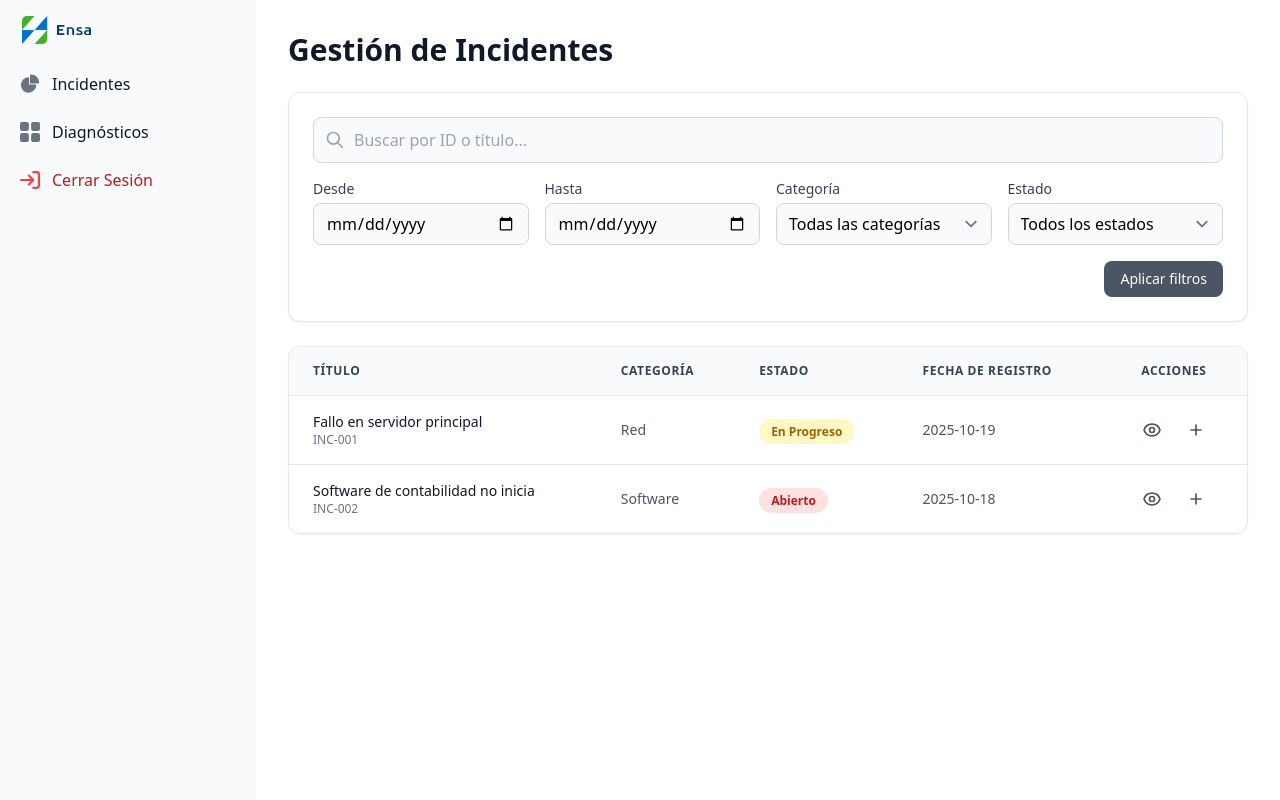
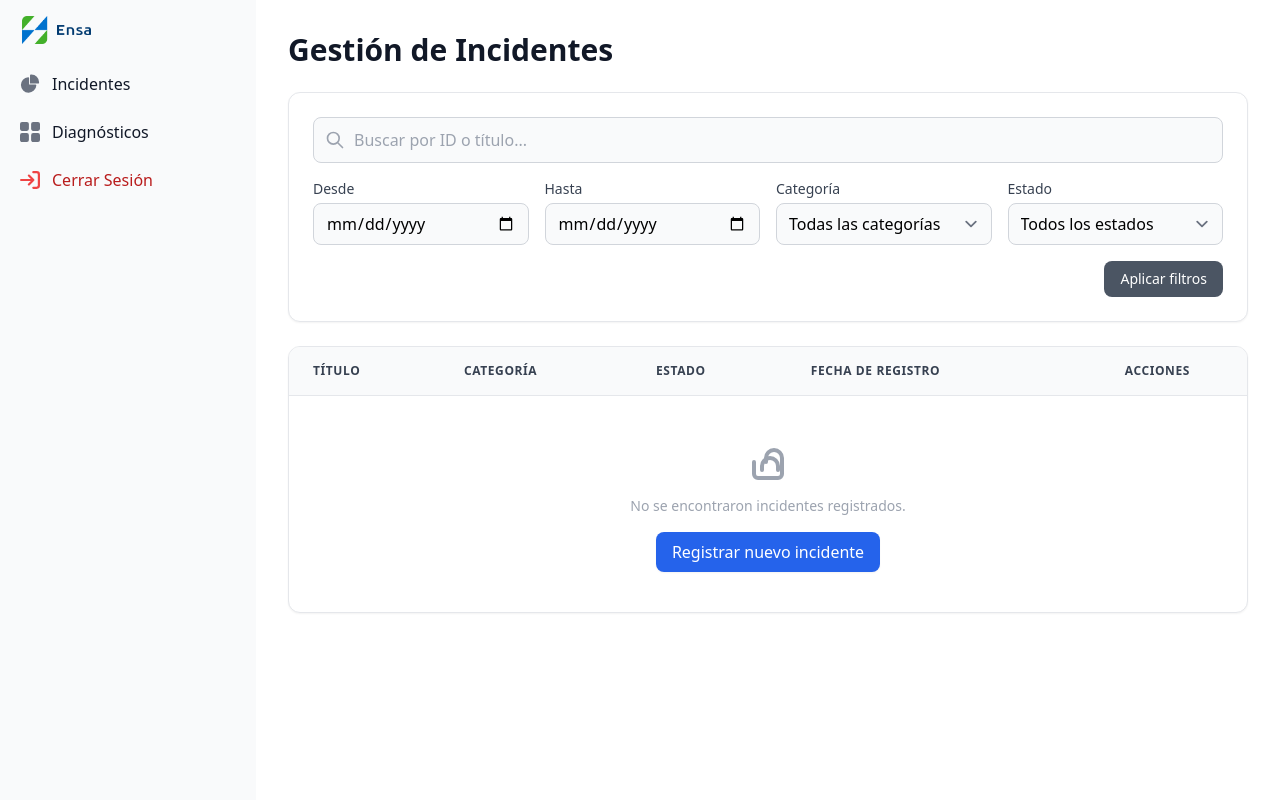
Before and after one commit to jsusurcia/pryGobierno, a Flask app: page /dashboard in a window 1280 px wide. Run offline with Flask 3, Linux system fonts and the light colour scheme; the visitor is signed in with stand-in values (Sample User, id 1); data that the repository does not hold is empty; some libraries are stand-ins or nearby versions.

Commit message:
Arreglo de incidentes - Datos no BD

```diff
--- a/app/ConexionBD.py
+++ b/app/ConexionBD.py
@@ -4,9 +4,9 @@ def get_connection():
     try:
         conexion = psycopg2.connect(
             host="localhost",
-            database="gobierno",
+            database="Gobierno",
             user="postgres",
-            password="200605"
+            password="070905"
         )
         return conexion
     except Exception as e:
--- a/app/controllers/control_incidentes.py
+++ b/app/controllers/control_incidentes.py
@@ -102,7 +102,7 @@ class ControlIncidentes:
             return incidentes
 
         except Exception as e:
-            print(f"⚠️ Error en listar_incidentes => {e}")
+            print(f"Error en listar_incidentes => {e}")
             return []
 
 
@@ -161,7 +161,7 @@ class ControlIncidentes:
                 conexion.commit()
 
             conexion.close()
-            return 0  # ✅ Éxito
+            return 0
 
         except Exception as e:
             print(f"Error en actualizar_estado => {e}")
--- a/app/run.py
+++ b/app/run.py
@@ -109,7 +109,12 @@ def gestion_incidentes():
     try:
         # Obtener todos los incidentes
         todos = ControlIncidentes.listar_incidentes()
-        print(f"🧩 Total de incidentes obtenidos: {len(todos)}")
+
+        # 🧹 Si la función devuelve None o vacío, lo forzamos a lista vacía
+        if not todos:
+            todos = []
+
+        print(f"Total de incidentes obtenidos: {len(todos)}")
 
         incidentes = []
         for inc in todos:
@@ -150,32 +155,36 @@ def gestion_incidentes():
             if cumple:
                 incidentes.append(inc)
 
-        # Convertir incidentes a objetos para el template
-        class IncidenteObj:
-            def __init__(self, data):
-                self.id_incidente = data.get('id_incidente') or data.get('id')
-                self.titulo = data.get('titulo', '')
-                self.descripcion = data.get('descripcion', '')
-                self.categoria = data.get('categoria', 'No asignada')
-                self.estado = data.get('estado', 'abierto')
+        #  Si no hay incidentes, se envía una lista vacía (evita datos falsos)
+        if not incidentes:
+            incidentes_obj = []
+        else:
+            class IncidenteObj:
+                def __init__(self, data):
+                    self.id_incidente = data.get('id_incidente') or data.get('id')
+                    self.titulo = data.get('titulo', '')
+                    self.descripcion = data.get('descripcion', '')
+                    self.categoria = data.get('categoria', 'No asignada')
+                    self.estado = data.get('estado', 'abierto')
 
-                # Manejar fecha_creacion
-                fecha_reporte = data.get('fecha_reporte')
-                if isinstance(fecha_reporte, datetime):
-                    self.fecha_creacion = fecha_reporte
-                elif fecha_reporte:
-                    try:
-                        self.fecha_creacion = datetime.strptime(str(fecha_reporte), '%Y-%m-%d')
-                    except:
+                    # Manejar fecha_creacion
+                    fecha_reporte = data.get('fecha_reporte')
+                    if isinstance(fecha_reporte, datetime):
+                        self.fecha_creacion = fecha_reporte
+                    elif fecha_reporte:
+                        try:
+                            self.fecha_creacion = datetime.strptime(str(fecha_reporte), '%Y-%m-%d')
+                        except:
+                            self.fecha_creacion = None
+                    else:
                         self.fecha_creacion = None
-                else:
-                    self.fecha_creacion = None
 
-        incidentes_obj = [IncidenteObj(inc) for inc in incidentes]
-        print(f"✅ Filtrados: {len(incidentes_obj)} incidentes que cumplen los filtros")
+            incidentes_obj = [IncidenteObj(inc) for inc in incidentes]
+
+        print(f"Filtrados: {len(incidentes_obj)} incidentes válidos")
 
     except Exception as e:
-        print(f"❌ Error al obtener incidentes: {e}")
+        print(f"Error al obtener incidentes: {e}")
         import traceback
         traceback.print_exc()
         incidentes_obj = []
--- a/app/templates/gestionIncidente.html
+++ b/app/templates/gestionIncidente.html
@@ -236,75 +236,23 @@
             </tr>
             {% endfor %}
           {% else %}
-            <!-- Datos de Ejemplo (cuando no hay incidentes en BD) -->
-            <tr class="hover:bg-gray-50 transition">
-              <td class="px-6 py-4">
-                <p class="text-sm font-medium text-gray-900">Fallo en servidor principal</p>
-                <p class="text-xs text-gray-500">INC-001</p>
-              </td>
-              <td class="px-6 py-4 text-sm text-gray-600">Red</td>
-              <td class="px-6 py-4">
-                <span class="px-3 py-1 text-xs font-semibold rounded-full bg-yellow-100 text-yellow-700">En Progreso</span>
-              </td>
-              <td class="px-6 py-4 text-sm text-gray-600">2025-10-19</td>
-              <td class="px-6 py-4">
-                <div class="flex items-center justify-center gap-2">
-                  <button onclick="abrirModalDetalle('INC-001', 'Fallo en servidor principal', 'El servidor principal no responde desde las 10:30 AM', 'Red', 'en_proceso', '2025-10-19')"
-                          class="p-2 text-gray-600 hover:text-blue-600 hover:bg-blue-50 rounded-lg transition"
-                          title="Ver detalles">
-                    <svg class="w-5 h-5" fill="none" stroke="currentColor" viewBox="0 0 24 24">
-                      <path stroke-linecap="round" stroke-linejoin="round" stroke-width="2" d="M15 12a3 3 0 11-6 0 3 3 0 016 0z"/>
+              <tr>
+                <td colspan="5" class="text-center py-10">
+                  <div class="flex flex-col items-center justify-center text-gray-400">
+                    <svg class="w-12 h-12 mb-3" fill="none" stroke="currentColor" viewBox="0 0 24 24">
                       <path stroke-linecap="round" stroke-linejoin="round" stroke-width="2"
-                            d="M2.458 12C3.732 7.943 7.523 5 12 5c4.478 0 8.268 2.943 9.542 7-1.274 4.057-5.064 7-9.542 7-4.477 0-8.268-2.943-9.542-7z"/>
+                            d="M9 17v-2a4 4 0 018 0v2m-6-6a4 4 0 118 0m-8 0v2m8-2v2M5 13v6a2 2 0 002 2h10a2 2 0 002-2v-6" />
                     </svg>
-                  </button>
-                  {% if session.user_role in [1, 3] %}
-                  <a href="{{ url_for('asignar_diagnostico') }}"
-                     class="p-2 text-gray-600 hover:text-green-600 hover:bg-green-50 rounded-lg transition"
-                     title="Asignar diagnóstico">
-                    <svg class="w-5 h-5" fill="none" stroke="currentColor" viewBox="0 0 24 24">
-                      <path stroke-linecap="round" stroke-linejoin="round" stroke-width="2" d="M12 6v6m0 0v6m0-6h6m-6 0H6"/>
-                    </svg>
-                  </a>
-                  {% endif %}
-                </div>
-              </td>
-            </tr>
+                    <p class="text-sm font-medium">No se encontraron incidentes registrados.</p>
 
-            <!-- Fila de Ejemplo 2 -->
-            <tr class="hover:bg-gray-50 transition">
-              <td class="px-6 py-4">
-                <p class="text-sm font-medium text-gray-900">Software de contabilidad no inicia</p>
-                <p class="text-xs text-gray-500">INC-002</p>
-              </td>
-              <td class="px-6 py-4 text-sm text-gray-600">Software</td>
-              <td class="px-6 py-4">
-                <span class="px-3 py-1 text-xs font-semibold rounded-full bg-red-100 text-red-700">Abierto</span>
-              </td>
-              <td class="px-6 py-4 text-sm text-gray-600">2025-10-18</td>
-              <td class="px-6 py-4">
-                <div class="flex items-center justify-center gap-2">
-                  <button onclick="abrirModalDetalle('INC-002', 'Software de contabilidad no inicia', 'Error al abrir la aplicación de contabilidad', 'Software', 'abierto', '2025-10-18')"
-                          class="p-2 text-gray-600 hover:text-blue-600 hover:bg-blue-50 rounded-lg transition"
-                          title="Ver detalles">
-                    <svg class="w-5 h-5" fill="none" stroke="currentColor" viewBox="0 0 24 24">
-                      <path stroke-linecap="round" stroke-linejoin="round" stroke-width="2" d="M15 12a3 3 0 11-6 0 3 3 0 016 0z"/>
-                      <path stroke-linecap="round" stroke-linejoin="round" stroke-width="2"
-                            d="M2.458 12C3.732 7.943 7.523 5 12 5c4.478 0 8.268 2.943 9.542 7-1.274 4.057-5.064 7-9.542 7-4.477 0-8.268-2.943-9.542-7z"/>
-                    </svg>
-                  </button>
-                  {% if session.user_role in [1, 3] %}
-                  <a href="{{ url_for('asignar_diagnostico') }}"
-                     class="p-2 text-gray-600 hover:text-green-600 hover:bg-green-50 rounded-lg transition"
-                     title="Asignar diagnóstico">
-                    <svg class="w-5 h-5" fill="none" stroke="currentColor" viewBox="0 0 24 24">
-                      <path stroke-linecap="round" stroke-linejoin="round" stroke-width="2" d="M12 6v6m0 0v6m0-6h6m-6 0H6"/>
-                    </svg>
-                  </a>
-                  {% endif %}
-                </div>
-              </td>
-            </tr>
+                    <!-- Botón para registrar un nuevo incidente -->
+                    <a href="{{ url_for('mostrar_formulario_incidente') }}"
+                      class="mt-4 inline-flex items-center px-4 py-2 bg-blue-600 hover:bg-blue-700 text-white font-medium rounded-lg shadow-sm transition">
+                      Registrar nuevo incidente
+                    </a>
+                  </div>
+                </td>
+              </tr>
           {% endif %}
         </tbody>
       </table>
@@ -330,42 +278,7 @@
     </div>
 
     <!-- Contenido del Modal -->
-    <div class="p-6 space-y-4">
-      <div>
-        <label class="text-sm font-semibold text-gray-700">ID</label>
-        <p id="modal-id" class="text-gray-900 font-mono">INC-001</p>
-      </div>
 
-      <div>
-        <label class="text-sm font-semibold text-gray-700">Título</label>
-        <p id="modal-titulo" class="text-gray-900">Fallo en servidor principal</p>
-      </div>
-
-      <div>
-        <label class="text-sm font-semibold text-gray-700">Descripción</label>
-        <p id="modal-descripcion" class="text-gray-600">El servidor principal no responde desde las 10:30 AM</p>
-      </div>
-
-      <div class="grid grid-cols-2 gap-4">
-        <div>
-          <label class="text-sm font-semibold text-gray-700">Categoría</label>
-          <p id="modal-categoria" class="text-gray-600">Red</p>
-        </div>
-        <div>
-          <label class="text-sm font-semibold text-gray-700">Estado</label>
-          <p id="modal-estado" class="mt-1">
-            <span class="px-3 py-1 text-xs font-semibold rounded-full bg-yellow-100 text-yellow-700 inline-block">
-              En Progreso
-            </span>
-          </p>
-        </div>
-      </div>
-
-      <div>
-        <label class="text-sm font-semibold text-gray-700">Fecha de Registro</label>
-        <p id="modal-fecha" class="text-gray-600">2025-10-19</p>
-      </div>
-    </div>
 
     <!-- Footer del Modal -->
     <div class="flex gap-3 p-6 border-t border-gray-200 justify-end">
```
Also changed, not shown: app/interface/gestionIncidente.html (+11 -34 lines).
